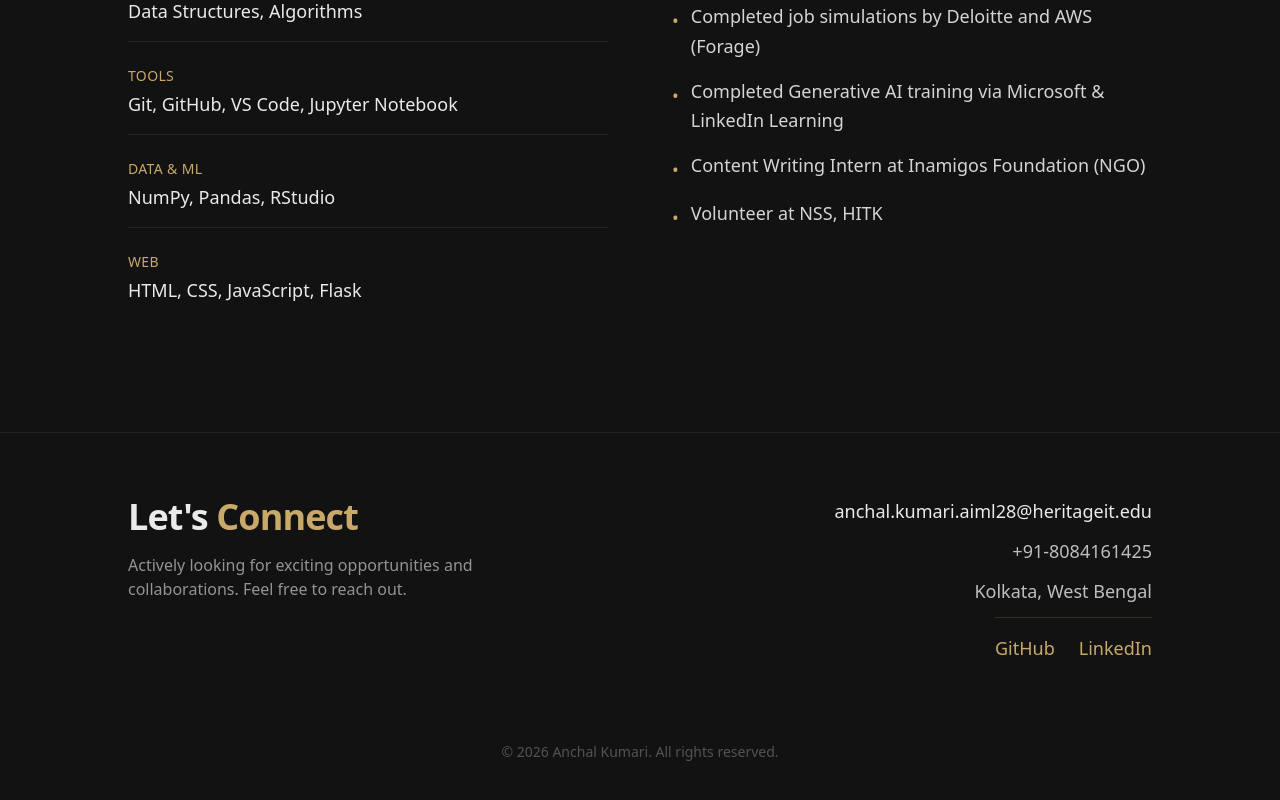
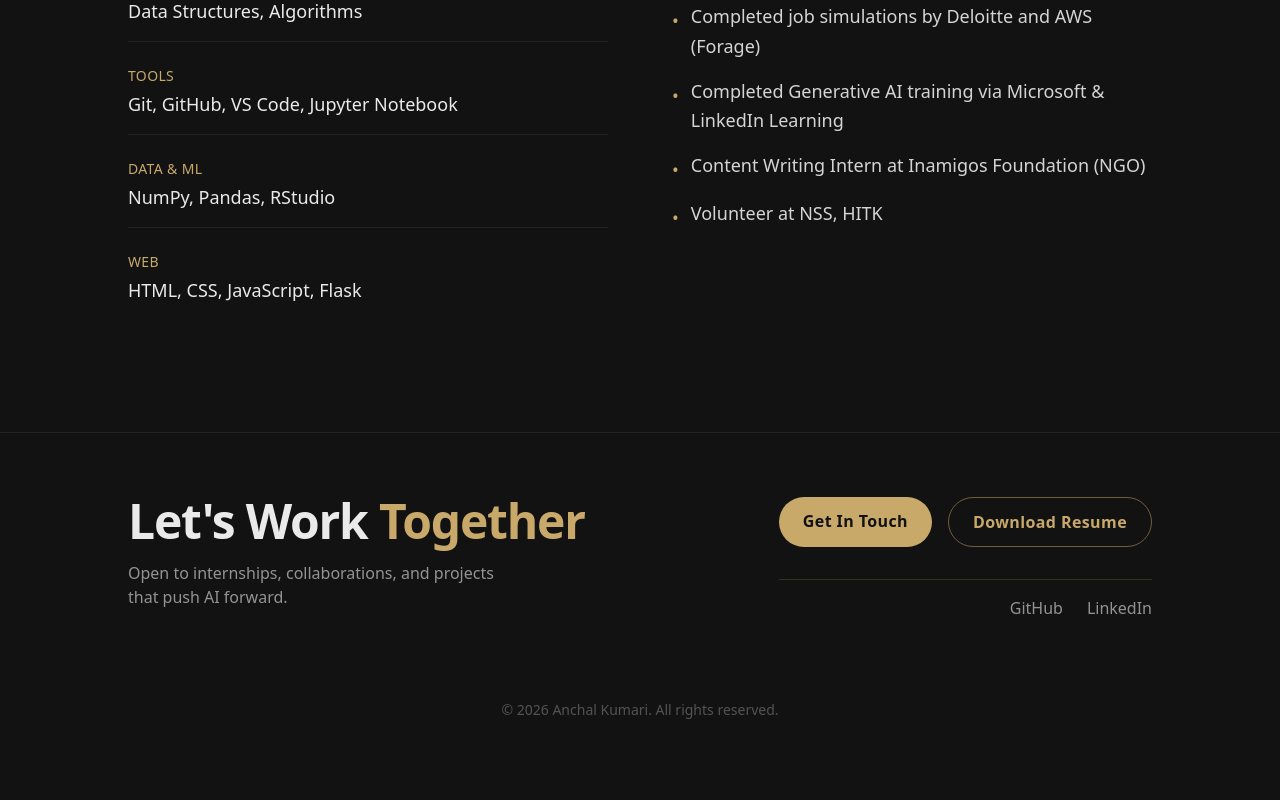
Before and after one commit to Anchal-2005-bot/Anchal-portfolio, a Next.js app: page / in a window 1280 px wide. Shown: the part 6999-7799 px from the top of the page. Built offline with nearby package versions, Linux system fonts and the light colour scheme.

Commit message:
Fix Get In Touch button mailto link to open reliably

```diff
--- a/src/components/Contact.tsx
+++ b/src/components/Contact.tsx
@@ -3,21 +3,22 @@
 import { motion } from 'framer-motion';
 
 export default function Contact() {
+
   return (
-    <footer className="relative w-full bg-[#121212] pt-16 pb-24 px-6 md:px-12 lg:px-24 text-[#EAEAEA] z-20 border-t border-[#C8A96A]/10">
+    <footer id="contact" className="relative w-full bg-[#121212] pt-16 pb-24 px-6 md:px-12 lg:px-24 text-[#EAEAEA] z-20 border-t border-[#C8A96A]/10">
       <div className="max-w-5xl mx-auto flex flex-col md:flex-row justify-between items-center md:items-start gap-12">
         <motion.div
           initial={{ opacity: 0, y: 30 }}
           whileInView={{ opacity: 1, y: 0 }}
           transition={{ duration: 0.8, ease: "easeOut" }}
           viewport={{ once: true, margin: "-50px" }}
-          className="text-center md:text-left"
+          className="text-center md:text-left flex-1"
         >
-          <h2 className="text-3xl md:text-4xl font-bold mb-4 tracking-tight">
-            Let&apos;s <span className="text-[#C8A96A]">Connect</span>
+          <h2 className="text-3xl md:text-5xl font-bold mb-4 tracking-tight">
+            Let&apos;s Work <span className="text-[#C8A96A]">Together</span>
           </h2>
-          <p className="text-[#EAEAEA]/60 font-light max-w-sm mb-6">
-            Actively looking for exciting opportunities and collaborations. Feel free to reach out.
+          <p className="text-[#EAEAEA]/60 font-light max-w-sm mb-8 md:mb-0">
+            Open to internships, collaborations, and projects that push AI forward.
           </p>
         </motion.div>
 
@@ -26,18 +27,31 @@ export default function Contact() {
           whileInView={{ opacity: 1, y: 0 }}
           transition={{ duration: 0.8, delay: 0.2, ease: "easeOut" }}
           viewport={{ once: true, margin: "-50px" }}
-          className="flex flex-col items-center md:items-end space-y-3 font-light text-lg"
+          className="flex flex-col items-center md:items-end space-y-4"
         >
-          <a href="mailto:anchal.kumari.aiml28@heritageit.edu" className="hover:text-[#C8A96A] transition-colors flex items-center gap-2 max-w-[90vw] break-all text-center md:text-right">
-            anchal.kumari.aiml28@heritageit.edu
-          </a>
-          <span className="text-[#EAEAEA]/80 flex items-center gap-2">+91-8084161425</span>
-          <span className="text-[#EAEAEA]/80 flex items-center gap-2">Kolkata, West Bengal</span>
-          <div className="flex gap-6 mt-4 pt-4 border-t border-[#C8A96A]/20">
-            <a href="https://github.com/Anchal-2005-bot" target="_blank" rel="noopener noreferrer" className="text-[#C8A96A] hover:text-[#EAEAEA] transition-colors font-medium">
+          <div className="flex flex-col sm:flex-row gap-4 mb-4">
+            <a
+              href="mailto:anchal.kumari.aiml28@heritageit.edu"
+              target="_blank"
+              rel="noopener noreferrer"
+              className="px-6 py-3 rounded-full bg-[#C8A96A] text-[#121212] font-semibold tracking-wide hover:bg-[#EAEAEA] transition-colors duration-300 text-center"
+            >
+              Get In Touch
+            </a>
+            <a
+              href="/anchal-resume.pdf"
+              download
+              className="px-6 py-3 rounded-full bg-transparent border border-[#C8A96A]/50 text-[#C8A96A] font-semibold tracking-wide hover:border-[#C8A96A] hover:bg-[#C8A96A]/10 transition-colors duration-300 text-center"
+            >
+              Download Resume
+            </a>
+          </div>
+
+          <div className="flex gap-6 pt-4 border-t border-[#C8A96A]/20 w-full justify-center md:justify-end">
+            <a href="https://github.com/Anchal-2005-bot" target="_blank" rel="noopener noreferrer" className="text-[#EAEAEA]/60 hover:text-[#C8A96A] transition-colors font-medium">
               GitHub
             </a>
-            <a href="https://www.linkedin.com/in/anchal-kumari-6a4995332/" target="_blank" rel="noopener noreferrer" className="text-[#C8A96A] hover:text-[#EAEAEA] transition-colors font-medium">
+            <a href="https://www.linkedin.com/in/anchal-kumari-6a4995332/" target="_blank" rel="noopener noreferrer" className="text-[#EAEAEA]/60 hover:text-[#C8A96A] transition-colors font-medium">
               LinkedIn
             </a>
           </div>
```
